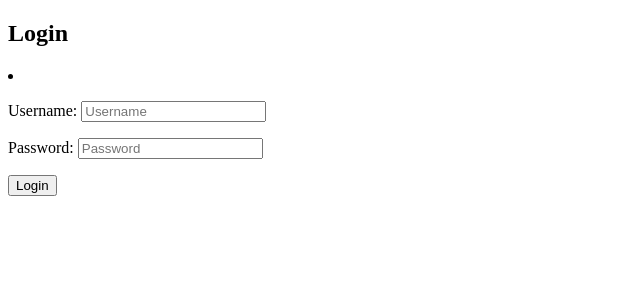
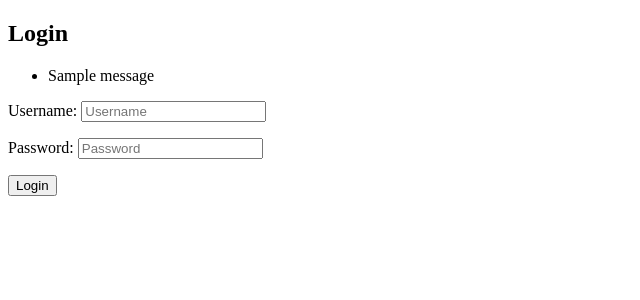
Before and after one commit to BrandonOh/SupportTicketDemo, a Django app: page / in a window 1280 px wide. Shown: the top 300 px of the page, without its empty margins (0-640 px from the left). Run offline with Django 5.2, Linux system fonts and the light colour scheme; one stand-in notice (Sample message) is shown.

Commit message:
Fixed error message feedback for wrong credentials login.

```diff
--- a/SupportTicket/homepage/templates/homepage/index.html
+++ b/SupportTicket/homepage/templates/homepage/index.html
@@ -4,7 +4,7 @@
         <title>Home Page</title>
     </head>
     <body>
-        <h1>Welcome to the Home Page!</h1>
+        <h2>Welcome {{ user.username }}!</h2>
         <p>This is the index page of the site.</p>
         <form method="post" action="{% url 'logout' %}">
             {% csrf_token %}
--- a/SupportTicket/homepage/templates/homepage/login.html
+++ b/SupportTicket/homepage/templates/homepage/login.html
@@ -5,13 +5,11 @@
 <body>
     <h2>Login</h2>
     {% if messages %}
-        <li
-             {% if messages.tags %}
-                class="{{ message.tag }}"
-            {% endif %}
-        >
-            {{ message }}
-        </li>
+        <ul>
+            {% for message in messages %}
+                <li {% if messages.tags %} class="{{ message.tag }}" {% endif %}> {{ message }} </li>
+            {% endfor %}
+        </ul>
     {% endif %}
     <form method="post">
         <!-- Cross-Site Request Forgery and Custom Form -->
```
Also changed, not shown: SupportTicket/db.sqlite3.
